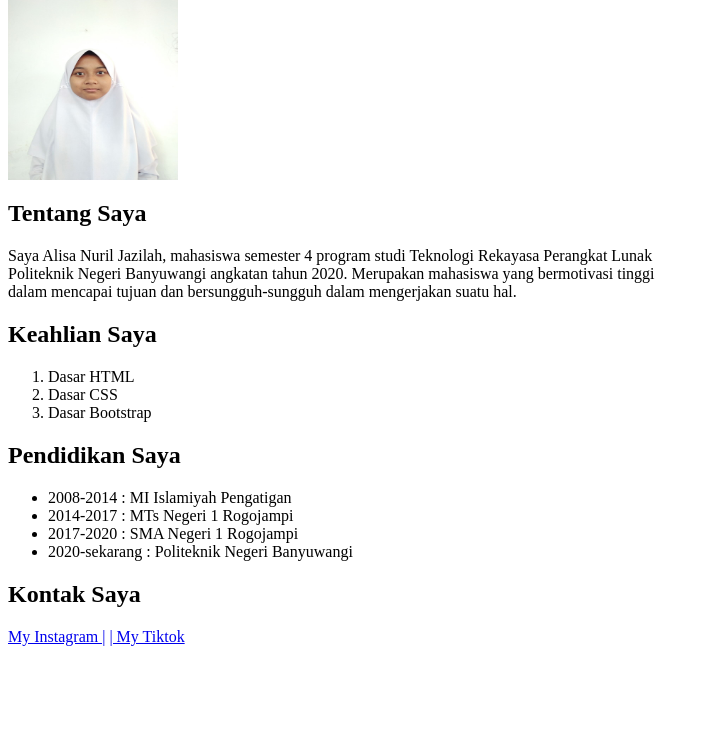
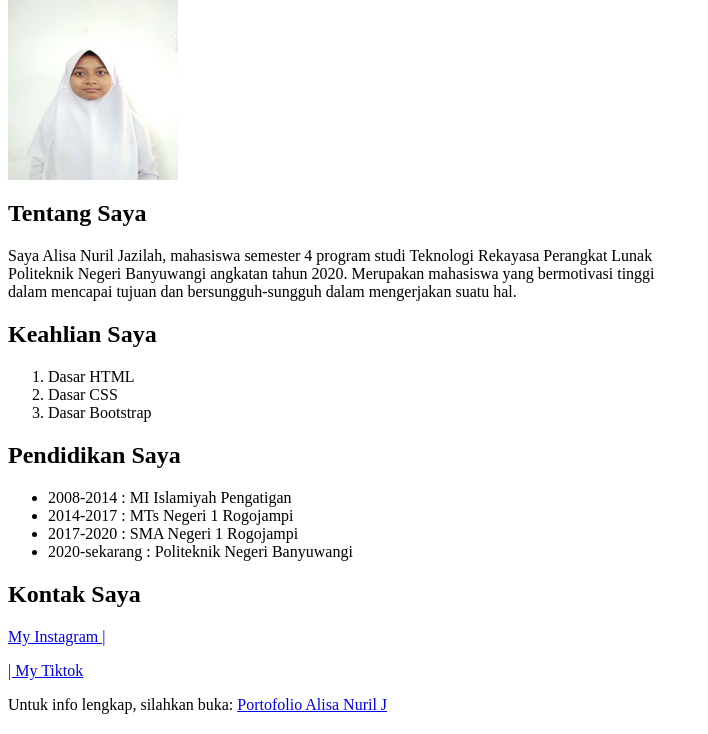
Before and after one commit to alissajzlh/web-basic-seal, a plain HTML site: page Latihan/biodataku.html in a window 1280 px wide. Shown: the part 66-800 px from the top of the page, without its empty margins (0-708 px from the left). Drawn offline with Linux system fonts and the light colour scheme.

Commit message:
change biodataku.html add hyperlink ke portofolio

```diff
--- a/Latihan/biodata.html
+++ b/Latihan/biodataku.html
@@ -20,7 +20,11 @@
             <li>2020-sekarang : Politeknik Negeri Banyuwangi</li>
         </ul>
         <h2>Kontak Saya</h2>
-        <p><a href="https://www.instagram.com/alisanuril_jzlh/">My Instagram |</a>
-            <a href="https://www.tiktok.com/@nggaktaupokoknyagitu">| My Tiktok</a></p>
+        <p><a href="https://www.instagram.com/alisanuril_jzlh/">My Instagram |</a></p>
+        <p><a href="https://www.tiktok.com/@nggaktaupokoknyagitu">| My Tiktok</a></p>
+        <p>Untuk info lengkap, silahkan buka:
+            <a href="portofolio.html">Portofolio Alisa Nuril J</a>
+        </p>
+
     </body>
 </html>
```
